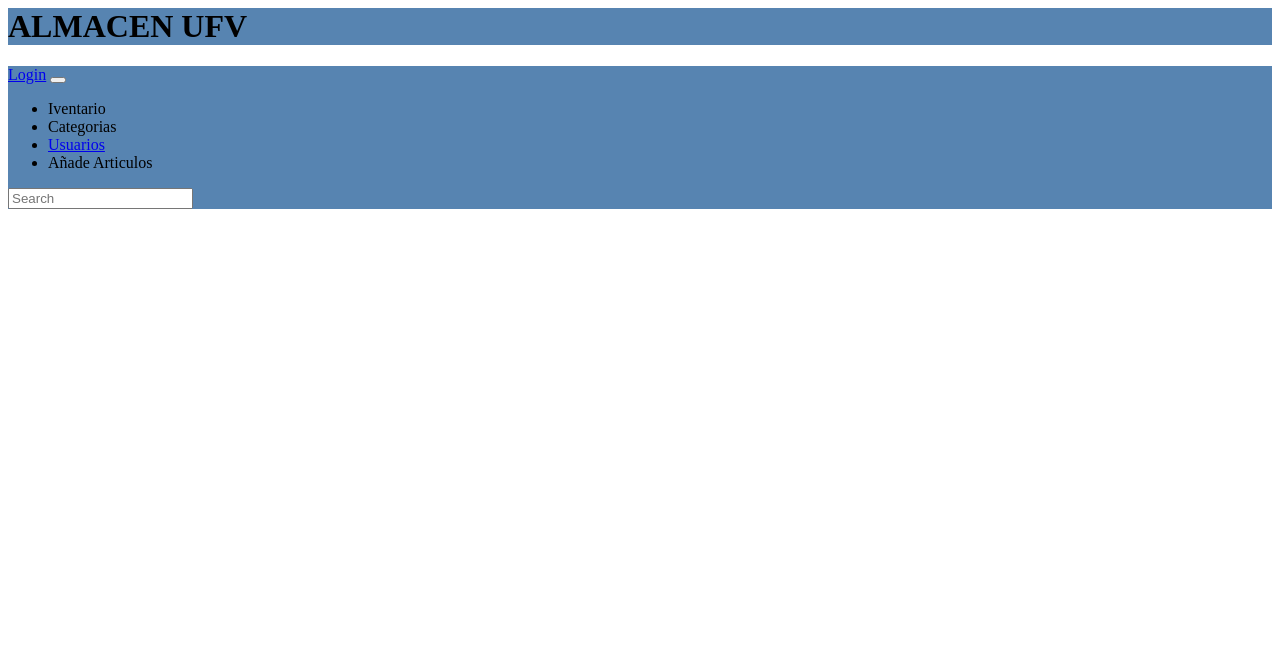
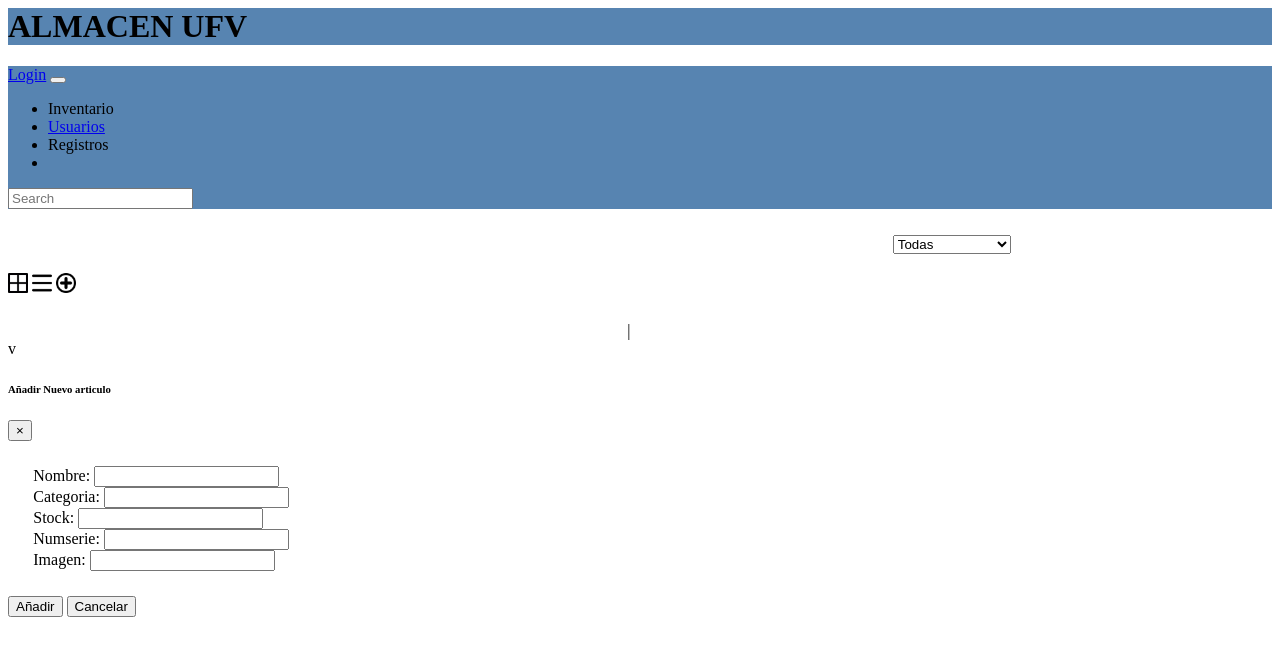
Before and after one commit to manusss123/AlmacenBueno, a PHP site: page /paginaAlmacen.php in a window 1280 px wide. Shown: the top 656 px of the page. Run offline with PHP 8.4, Linux system fonts and the light colour scheme.

Commit message:
funcionan las categorias y añadir ya va el modal

```diff
--- a/paginaAlmacen.php
+++ b/paginaAlmacen.php
@@ -16,18 +16,16 @@
                 <div class="collapse navbar-collapse " id="navbarSupportedContent">
                     <ul class="navbar-nav mr-auto">
                         <li class="active">
-                            <a id="inventario"class="nav-link" >Iventario</a>
-                        </li>
-                        <li class="nav-item active">
-                            <a id="categorias"  class="nav-link "  role="button" >
-                                Categorias
-                            </a>
+                            <a id="inventario"class="nav-link"style="cursor:pointer"onclick="inventario()" >Inventario</a>
                         </li>
                         <li class="nav-item active">
                             <a id="usuarios" class="nav-link active" href="#">Usuarios</a>
                         </li>
+                        <li class="active">
+                            <a id="inventario"class="nav-link"style="cursor:pointer"onclick="" >Registros</a>
+                        </li>
                         <li class="nav-item active">
-                              <a id="Nuevo Articulo " class="nav-link active"style="cursor:pointer" onclick="añade()">Añade Articulos</a>
+
                         </li>
                     </ul>
                     <div class="form-inline my-2 my-lg-0 nav-item active">
@@ -37,36 +35,102 @@
                 </div>
             </nav>
         </div>
-    <div id="cajaElementos" class="border border-primary row " style="margin-top: 2%; padding-left: 2%;padding-top: 2%" >
+        <div id="cajaElementos" class="border border-primary row " style="margin-top: 2%;" >
+            <div style="margin-left: 70%; margin-top: 1.5%">
+                <select class="form-control" onchange="cambiaCategoria()" id="categorias">
+                    <option>Todas</option>
+                    <option>Fotografia</option>
+                    <option>Deporte</option>
+                    <option>Material Escolar</option>
+                    <option>Informatica</option>
+                </select>
+            </div>
+            <div style="margin-top: 1.5%">
+
+                <a class="btn "onclick="cuadradotrue()"><img src="imagenUsuarios/cuadrados.png"style="height: 20px; width: 20px;"></a>
+                <a class="btn "onclick="cuadradofalse()"><img src="imagenUsuarios/rayashorizontales.png"style="height: 20px; width: 20px;  "></a>
+                <a class="btn "data-toggle="modal" data-target="#myModal"><img src="imagenUsuarios/mas.png"style="height: 20px; width: 20px;  "></a>
+
+            </div>
+            <div id="cajaElementos2"  style=" padding-left: 2%;padding-top: 2%;" >
+
+            </div>
+            <div>
+                <a id="flecha" class="btn btn-primary" onclick="alante()" style="margin-left: 49%; height: 70px;"  >|<br>v </a>
+            </div>
+        </div>
 
 
+
+        <!--moodaaaaal boostrap -->
+        <div class="modal" tabindex="-1" id="myModal" >
+            <div class="modal-dialog " >
+                <div class="modal-content" >
+                    <div class="modal-header">
+                        <h6 class="modal-title" >Añadir Nuevo articulo </h6>
+                        <button type="button" class="close" data-dismiss="modal">
+                            &times;
+                        </button>
+
+                    </div>
+                    <div class="modal-content"style="padding: 2%">
+                        Nombre:    <input id="cajaCatidad" class="form-control"><br>
+                        Categoria:    <input id="cajaCatidad" class="form-control"><br>
+                        Stock:    <input id="cajaCatidad" class="form-control"><br>
+                        Numserie: <input id="cajaNumSerie"class="form-control"><br>
+                        Imagen: <input id="cajaCategoria" class="form-control" ><br>
+                    </div>
+
+                    <div class="modal-footer">
+                        <button type="submit" class="btn btn-primary" onclick="añade()"data-dismiss="modal" >Añadir</button>
+                        <button type="button" class="btn btn-primary" data-dismiss="modal">Cancelar </button>
+                    </div>
+                </div>
+
+            </div>
         </div>
 
 
         <script>
             var _condicion = 0;
 
-   $('#cajaElementos').load('cargaArticulos.php',{
+            $('#cajaElementos2').load('cargaArticulos.php', {
                 condicion: _condicion
 
 
             });
 
-   function busca(){
-    var aux= true;
+            function busca() {
+                var aux = true;
 
-      var  _cajaBusqueda = $('#cajaBusca').val();
+                var _cajaBusqueda = $('#cajaBusca').val();
                 _condicion = 1;
 
-       $('#cajaElementos').load('cargaArticulos.php',{
+                $('#cajaElementos2').load('cargaArticulos.php', {
                     cajabusqueda: _cajaBusqueda,
                     condicion: _condicion
                 });
 
             }
-   function añade(){
-        $('#cajaElementos').load('añadeArticulo.php');
+
+            function inventario() {
+                $('#cajaElementos2').load('cargaArticulos.php', {
+                    condicion: _condicion
+
+
+                });
             }
+            function cambiaCategoria() {
+                var _categoria = $('#categorias').val();
+                var _condicion = 2;
+                $('#elementos').empty();
+                $('#cajaElementos2').load('cargaArticulos.php', {
+                    categoria: _categoria,
+                    condicion: _condicion
+
+                });
+            }
+
         </script>
 
 </html>
```
Also changed, not shown: añadeArticulo.php (deleted, +0 -13 lines), cargaArticulos.php (+20 -31 lines), cargaObjeto.php (+3 -4 lines), consultaCategorias.php (added, +7 -0 lines), loginAdmin.php (+9 -10 lines), usuarios.php (added, +32 -0 lines), imagenUsuarios/mas.png (added). Lines whose indentation alone changed are shown as unchanged.
